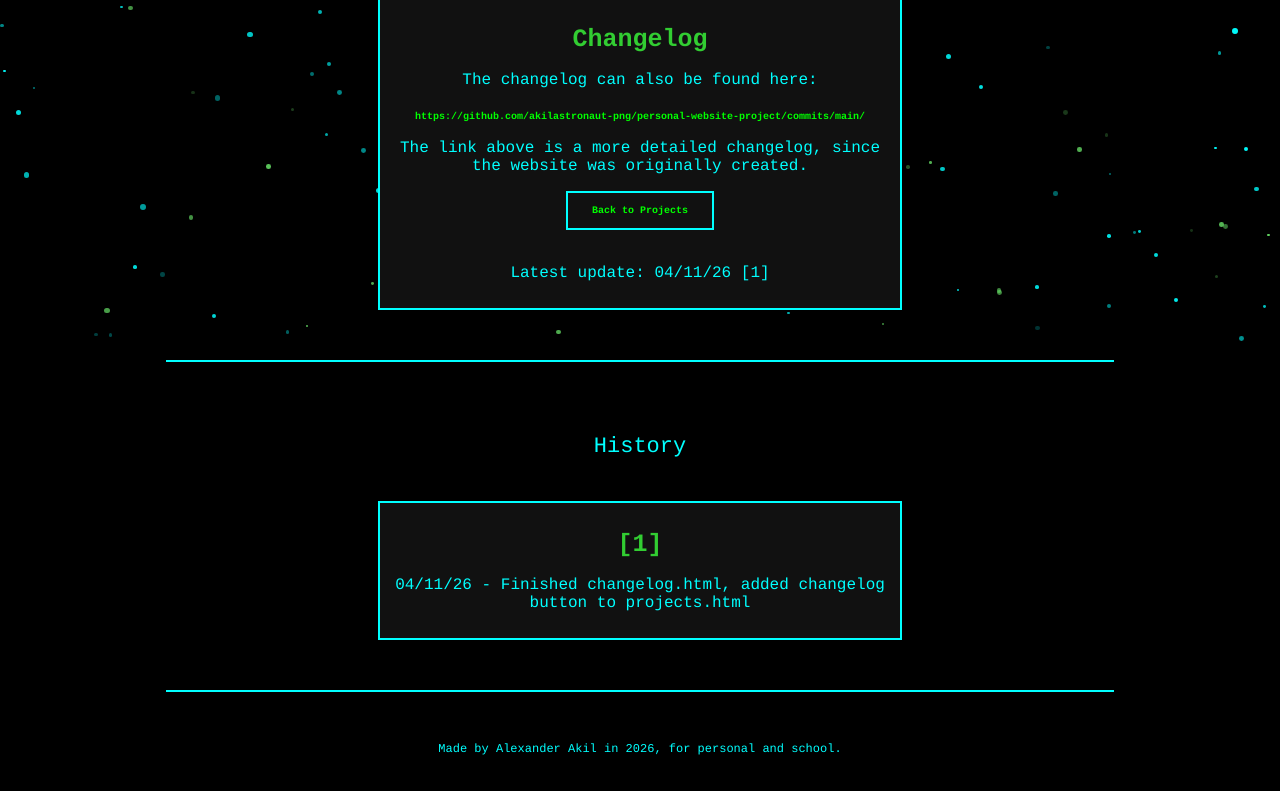
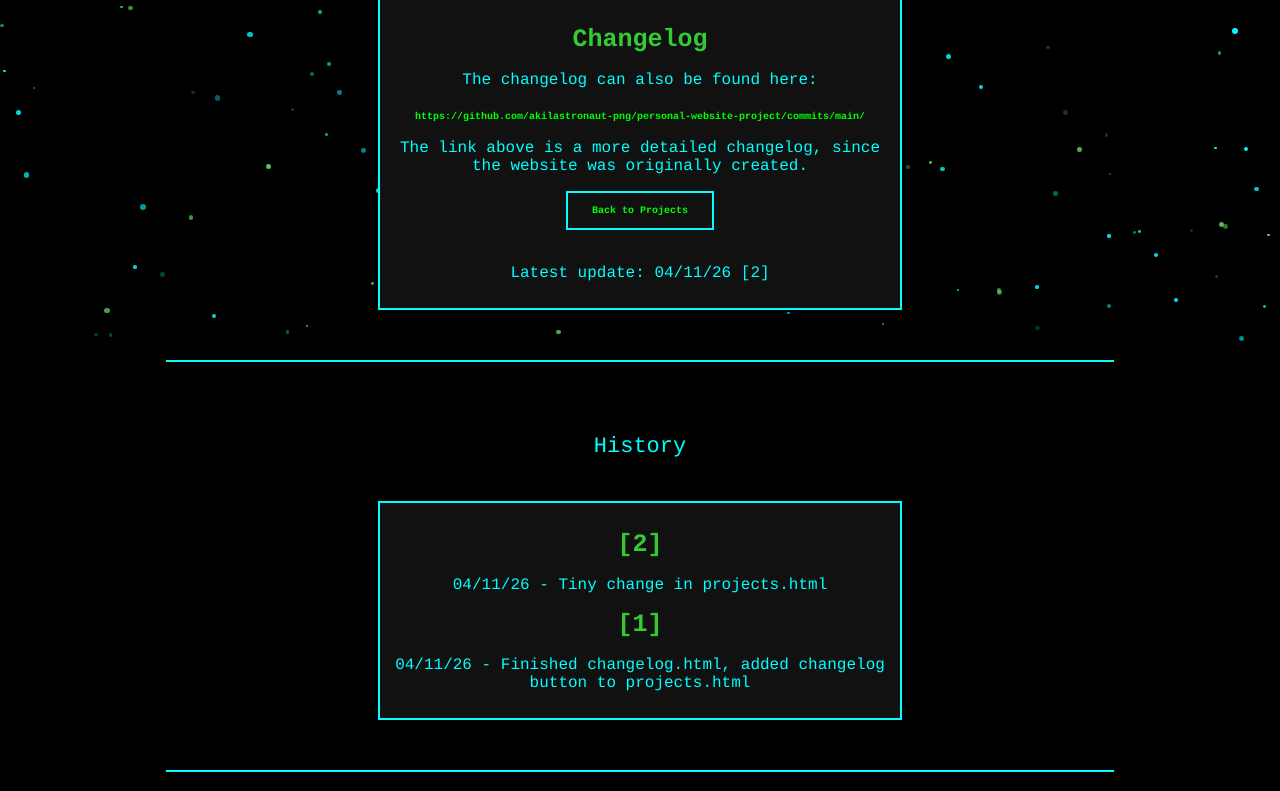
Before and after one commit to akilastronaut-png/personal-website-project, a plain HTML site: page changelog.html in a window 1280 px wide. Shown: the part 456-1247 px from the top of the page. Before the commit the page ends 1224 px from the top, so only its background shows below. Drawn offline with Linux system fonts and the light colour scheme.

Commit message:
Tiny change in projects.html

```diff
--- a/changelog.html
+++ b/changelog.html
@@ -41,7 +41,7 @@
                 <a href="https://github.com/akilastronaut-png/personal-website-project/commits/main/">https://github.com/akilastronaut-png/personal-website-project/commits/main/</a>
                 <p>The link above is a more detailed changelog, since the website was originally created.</p>
                 <a href="projects.html" class="button">Back to Projects</a>
-                <p><br>Latest update: 04/11/26 [1]</p>
+                <p><br>Latest update: 04/11/26 [2]</p>
             </div>
         </div>
 
@@ -50,6 +50,8 @@
         <div class="fill">
             <p>History</p>
             <div class="box">
+                <h1>[2]</h1>
+                <p>04/11/26 - Tiny change in projects.html</p>
                 <h1>[1]</h1>
                 <p>04/11/26 - Finished changelog.html, added changelog button to projects.html</p>
             </div>
```
Also changed, not shown: projects.html (+2 -2 lines).
